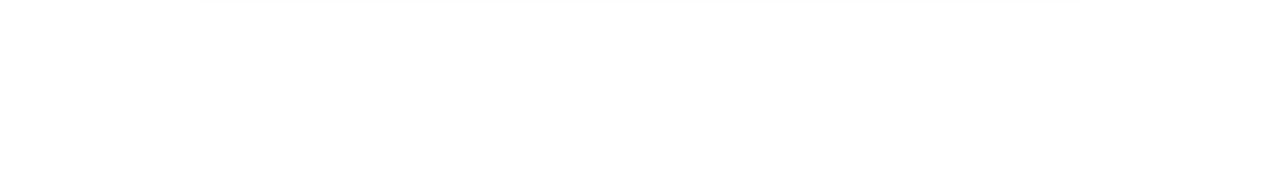
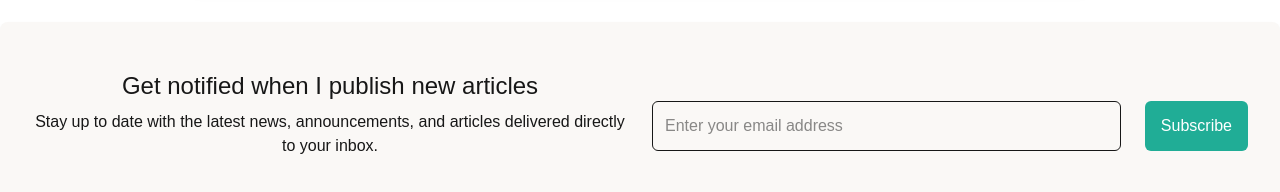
Before and after one commit to pmppiyas/my-test-project, a Next.js app: page / in a window 1280 px wide. Shown: the part 3902-4094 px from the top of the page. Before the commit the page ends 3924 px from the top, so only its background shows below. Built offline with nearby package versions, Linux system fonts and the light colour scheme.

Commit message:
NewsLetter added

```diff
--- /dev/null
+++ b/src/app/Components/NewsLetter.jsx
@@ -0,0 +1,45 @@
+"use client";
+import { useState } from "react";
+import Button from "../lib/button";
+
+function NewsLetter() {
+  const [email, setEmail] = useState("");
+
+  const handleSubmit = (e) => {
+    e.preventDefault();
+    console.log("Subscribing email:", email);
+    setEmail("");
+  };
+
+  return (
+    <div className="w-full  py-12 px-6 md:px-8 bg-secondary rounded-lg shadow-md flex flex-col md:flex-row items-center justify-between space-y-6 md:space-y-0 md:space-x-6">
+      <div className="flex-1 flex flex-col items-center justify-center text-center space-y-2 mb-6">
+        <h3 className="text-2xl font-medium">
+          Get notified when I publish new articles
+        </h3>
+        <p className="text-sm md:text-base ">
+          Stay up to date with the latest news, announcements, and articles
+          delivered directly to your inbox.
+        </p>
+      </div>
+
+      {/* Subscription Form */}
+      <form onSubmit={handleSubmit} className="w-full flex-1 ">
+        <div className="flex gap-6">
+          <input
+            type="email"
+            value={email}
+            onChange={(e) => setEmail(e.target.value)}
+            placeholder="Enter your email address"
+            required
+            className="w-full p-3 rounded-md border ring-primary focus:outline-none focus:ring-2 focus:ring-primary"
+            aria-label="Email address"
+          />
+          <Button props={"Subscribe"} />
+        </div>
+      </form>
+    </div>
+  );
+}
+
+export default NewsLetter;
--- a/src/app/page.js
+++ b/src/app/page.js
@@ -1,6 +1,7 @@
 import Banner from "./Components/Banner";
 import Blog from "./Components/Blog";
 import DontMiss from "./Components/DontMiss";
+import NewsLetter from "./Components/NewsLetter";
 import Reviews from "./Components/Reviews";
 import SessionBook from "./Components/SessionBook";
 import WhyMe from "./Components/WhyMe";
@@ -14,6 +15,7 @@
       <Blog></Blog>
       <DontMiss></DontMiss>
       <SessionBook></SessionBook>
+      <NewsLetter></NewsLetter>
     </div>
   );
 }
```
